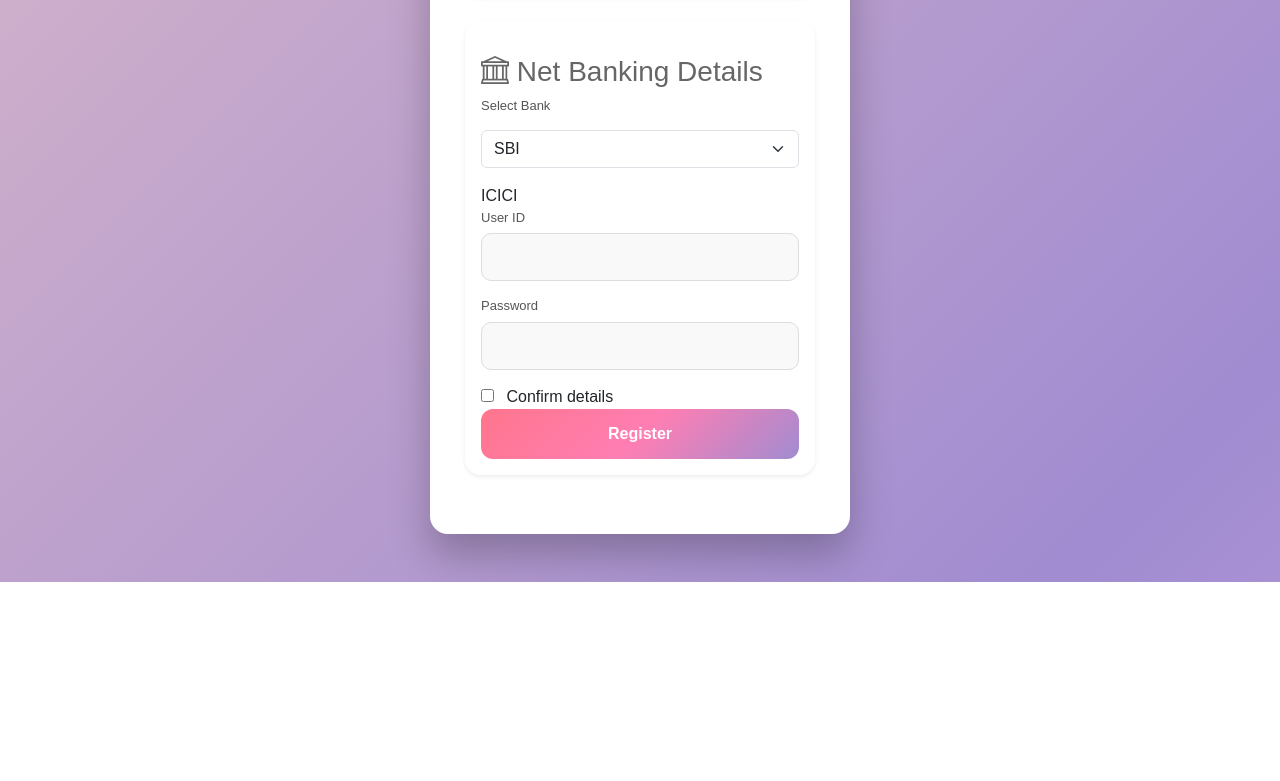
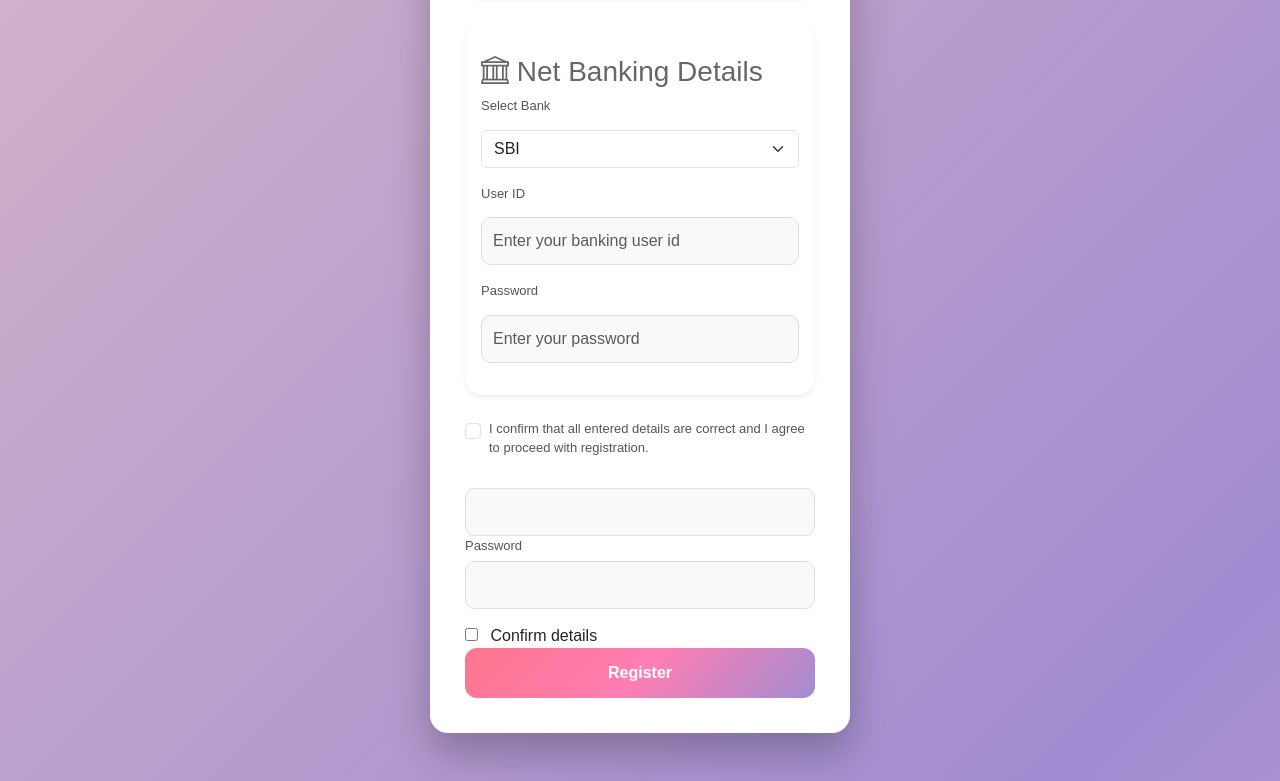
Before and after one commit to wanderhubk/Experiential-Learningmodule2-, a plain HTML site: page index.html in a window 1280 px wide. Shown: the part 1392-2173 px from the top of the page. Before the commit the page ends 1974 px from the top, so only its background shows below. Drawn offline with nearby package versions, Linux system fonts and the light colour scheme.

Commit message:
Add user ID and password fields to registration form

```diff
--- a/index.html
+++ b/index.html
@@ -117,8 +117,25 @@
                         <option>ICICI</option>
                     </select>
                 </div>
-<option>ICICI</option>
-</select><br><br><label>User ID</label><br>
+<div class="mb-3">
+                    <label for="userid" class="form-label">User ID</label>
+                    <input type="text" id="userid" class="form-control" placeholder="Enter your banking user id">
+                </div>
+
+                <div class="mb-3">
+                    <label for="bankpass" class="form-label">Password</label>
+                    <input type="password" id="bankpass" class="form-control" placeholder="Enter your password">
+                </div>
+            </div>
+        </div>
+
+
+        <div class="form-check mb-4">
+            <input class="form-check-input" type="checkbox" id="confirm" required>
+            <label class="form-check-label" for="confirm">
+                I confirm that all entered details are correct and I agree to proceed with registration.
+            </label>
+        </div>
 <input type="text"><br><br><label>Password</label><br>
 <input type="password"><br><br><input type="checkbox" required> Confirm details<br><br><button type="submit">Register</button>
 
```
